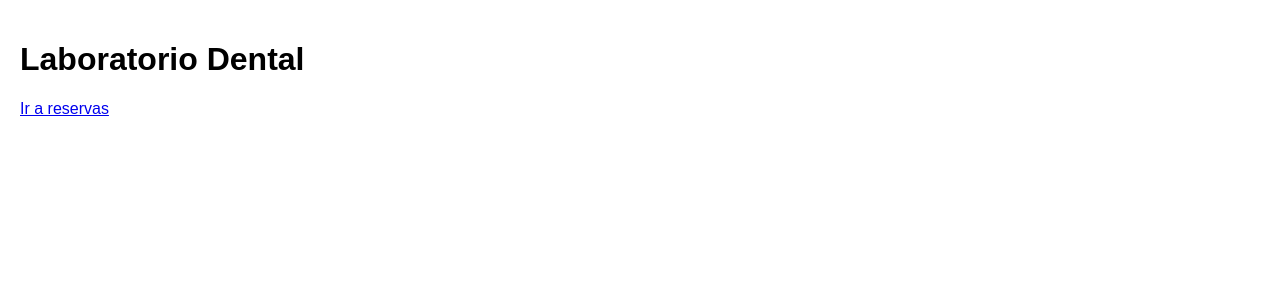
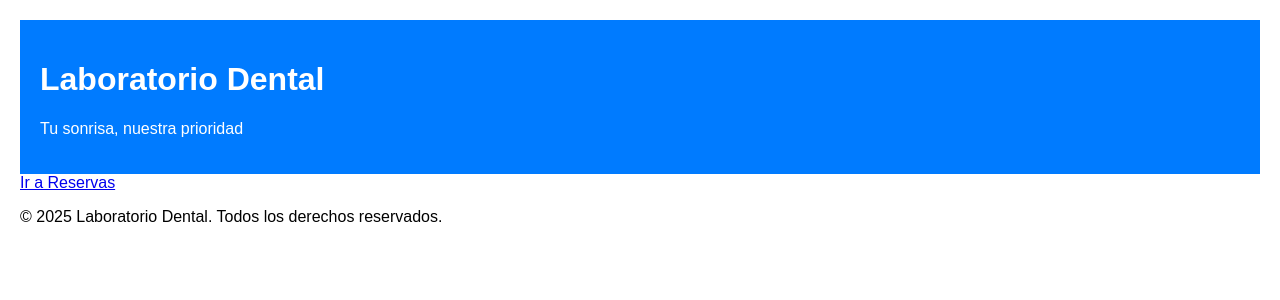
Before and after one commit to 4scee/dental_reservas, a Flask app: page / in a window 1280 px wide. Shown: the top 300 px of the page. Run offline with Flask 3, Linux system fonts and the light colour scheme.

Commit message:
Refactor index.html structure and add footer

```diff
--- a/templates/index.html
+++ b/templates/index.html
@@ -6,9 +6,18 @@
     <link rel="stylesheet" href="{{ url_for('static', filename='style.css') }}">
 </head>
 <body>
+    <div class="overlay"></div>
     <div class="container">
-        <h1>Laboratorio Dental</h1>
-        <a href="/reservas" class="btn">Ir a reservas</a>
+        <header>
+            <h1>Laboratorio Dental</h1>
+            <p class="subtitle">Tu sonrisa, nuestra prioridad</p>
+        </header>
+        <main>
+            <a href="/reservas" class="btn">Ir a Reservas</a>
+        </main>
+        <footer>
+            <p>&copy; 2025 Laboratorio Dental. Todos los derechos reservados.</p>
+        </footer>
     </div>
 </body>
 </html>
```
